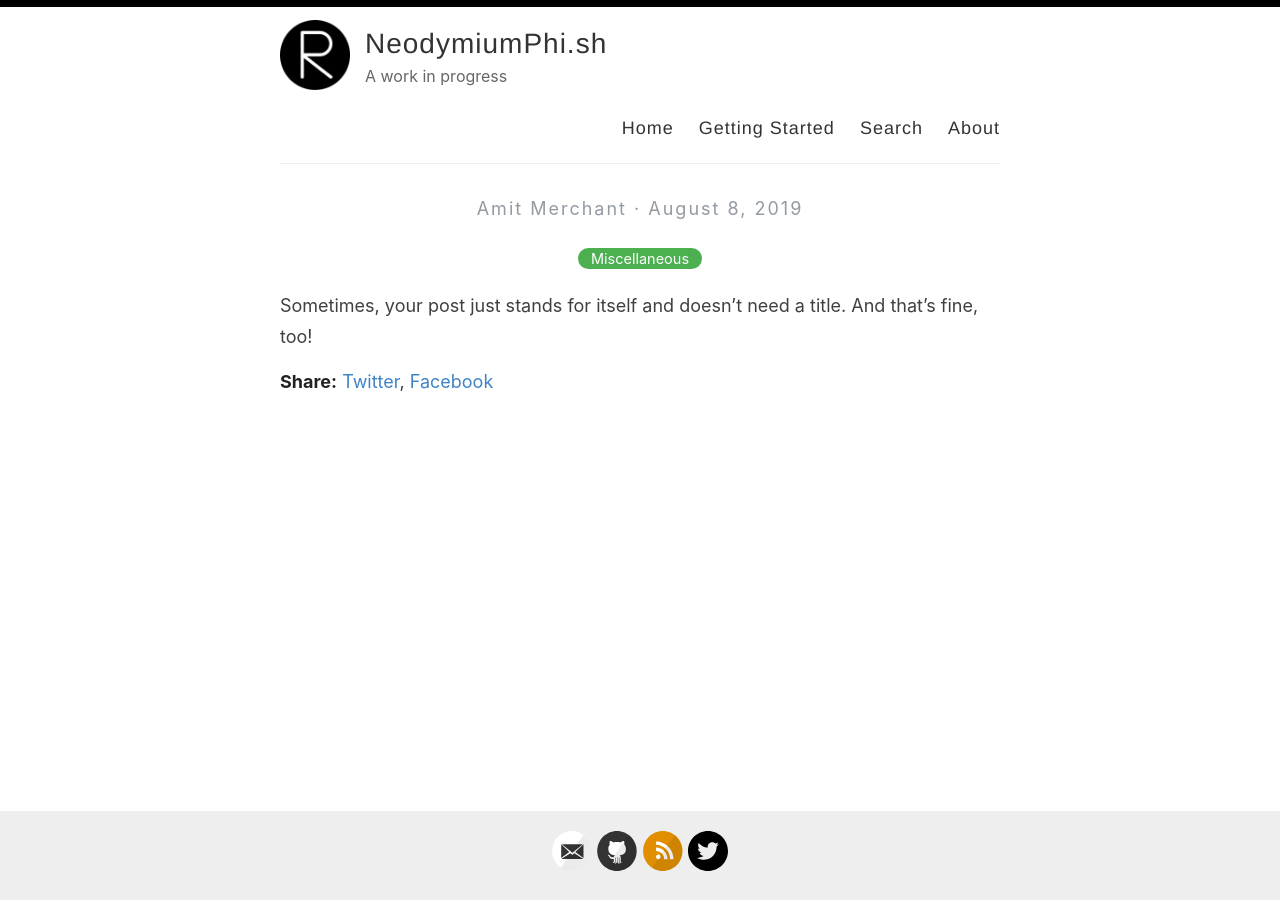
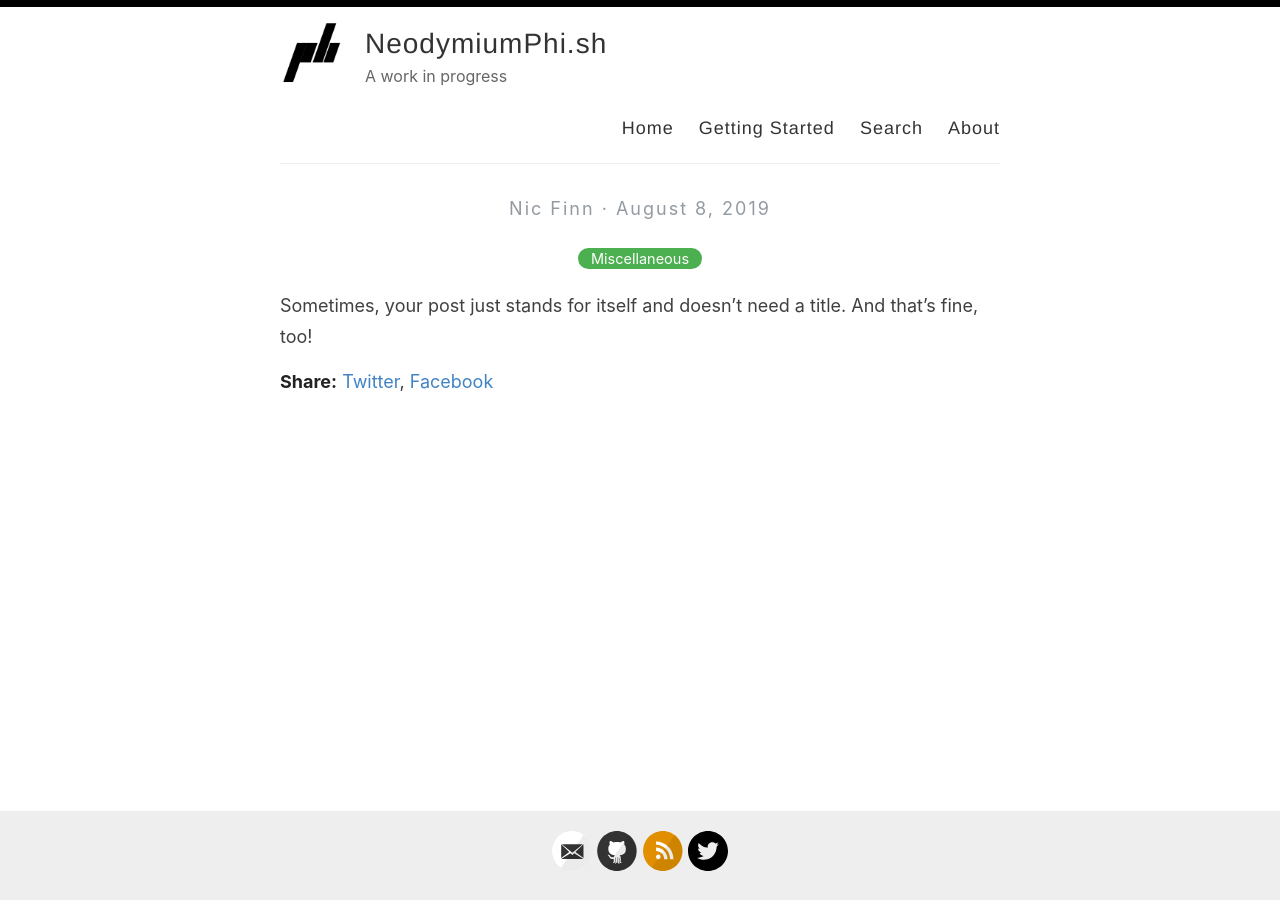
Before and after one commit to NeodymiumPhish/NeodymiumPhish.github.io, a Jekyll site: the page built from _posts/2019-08-08-no-title-posts.md, in a window 1280 px wide. Built offline with Jekyll 4.4.1, drawn with Linux system fonts in a browser that asks for light colours.

Commit message:
Initial changes (config, favicon, avatar, etc)

```diff
--- a/_config.yml
+++ b/_config.yml
@@ -6,13 +6,13 @@
 name: NeodymiumPhi.sh
 
 # Name of the author
-author: Amit Merchant
+author: Nic Finn
 
 # Short bio or description (displayed in the header)
 description: A work in progress
 
 # URL of your avatar or profile pic (you could use your GitHub profile pic)
-avatar: /images/reverie.png
+avatar: /images/ph.png
 
 #
 # Flags below are optional
```
Also changed, not shown: favicon.ico, images/ph.png (added).
